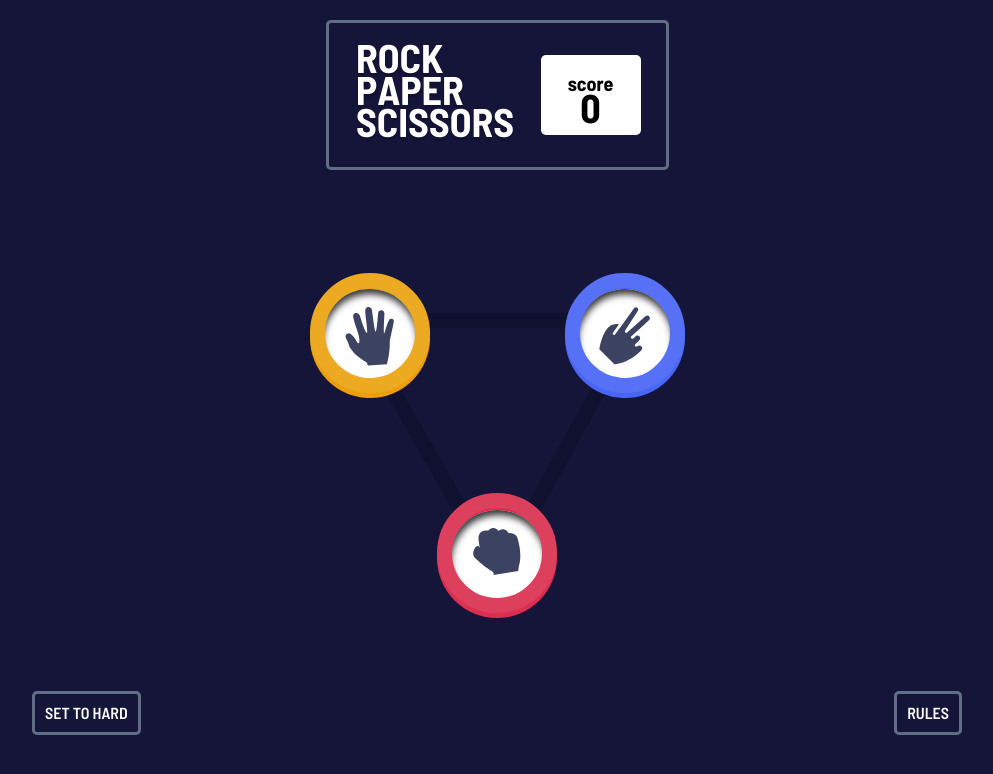
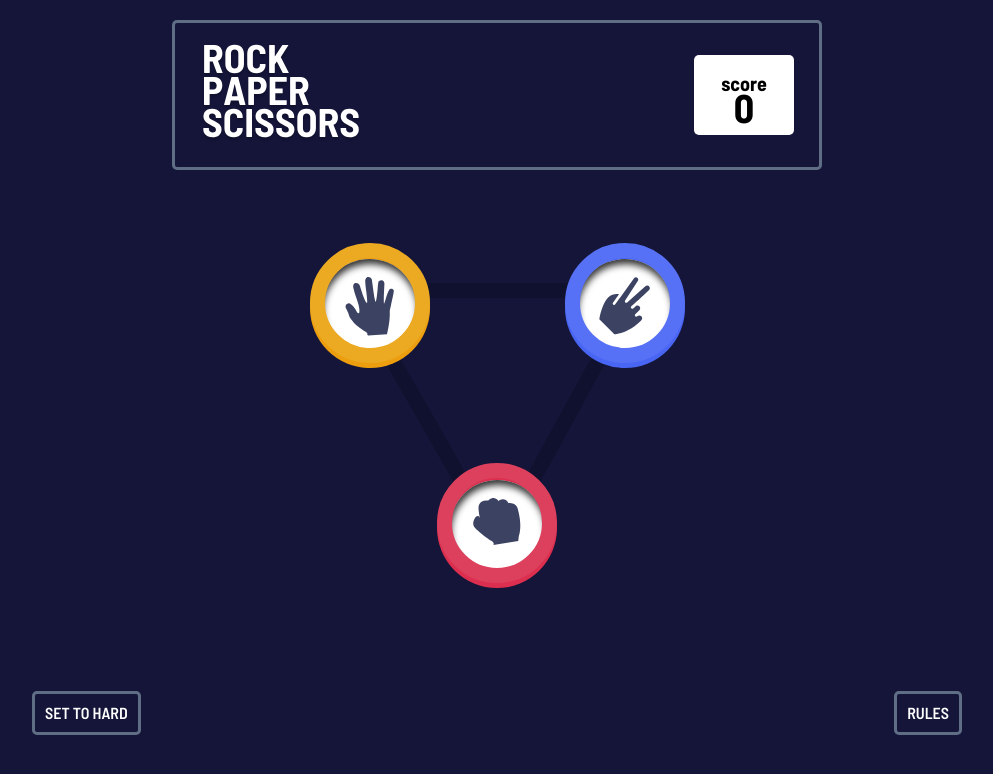
Before and after one commit to AmineCoder30/rock_paper_scissors-game, a plain HTML site: page index.html in a window 1280 px wide. Shown: the whole page, without its empty margins (143-1136 px from the left). Drawn offline with Linux system fonts and the light colour scheme.

Commit message:
Update game.css

```diff
--- a/css/game.css
+++ b/css/game.css
@@ -51,6 +51,12 @@ body {
 @media (max-width: 760px) {
   .parent .head {
     margin: 20px 10px;
+     width:100%;
+  }
+}
+@media (min-width: 761px) {
+  .parent .head {
+   width:75%;
   }
 }
 
@@ -107,7 +113,7 @@ body {
   -webkit-box-align: center;
       -ms-flex-align: center;
           align-items: center;
-  padding-top: 40px;
+
 }
 
 .parent .game .clone {
@@ -280,7 +286,7 @@ body {
 
 .parent .game > div {
   position: relative;
-  margin-top: 20px;
+
 }
 
 .parent .game > div .background {
```
